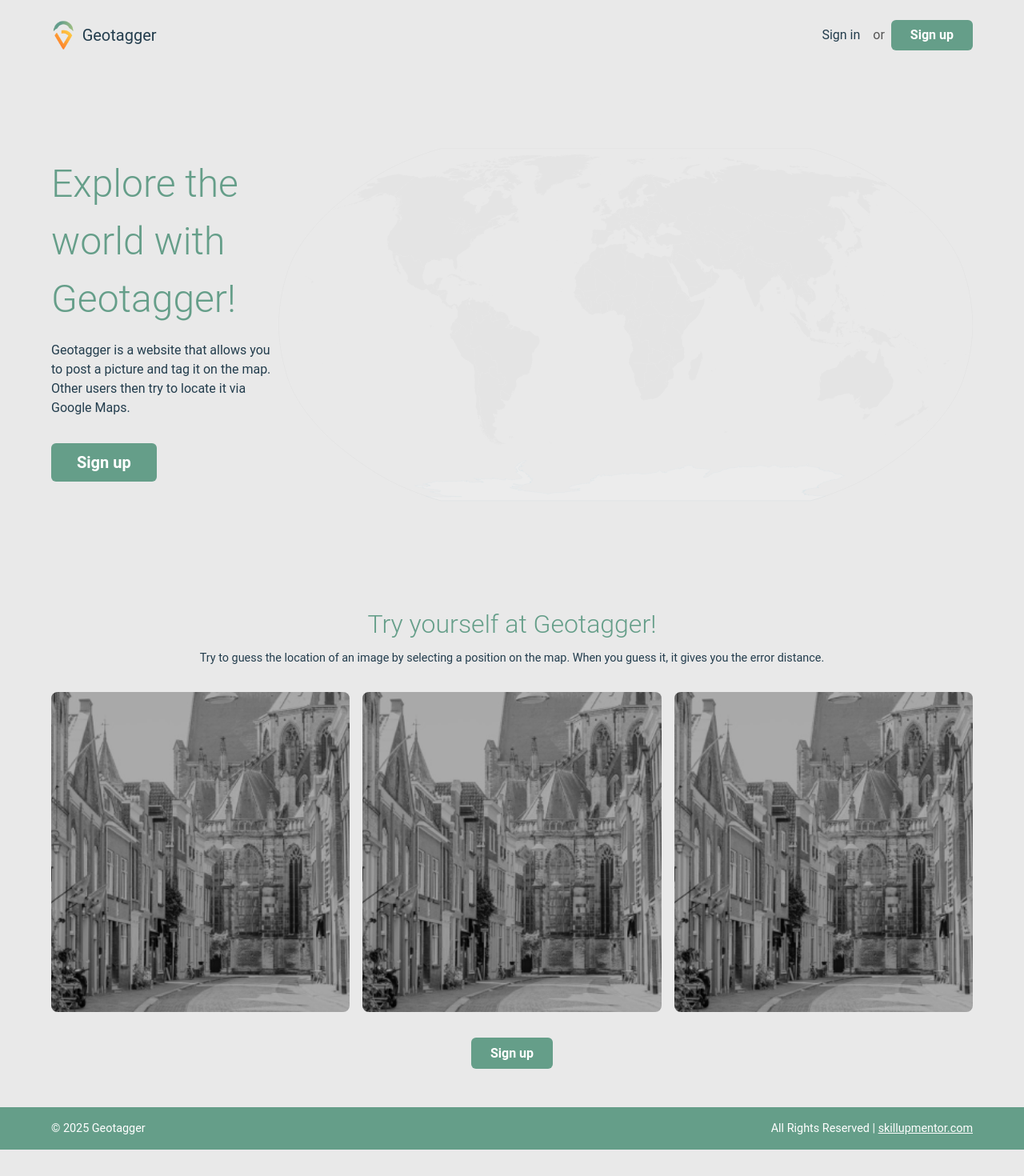
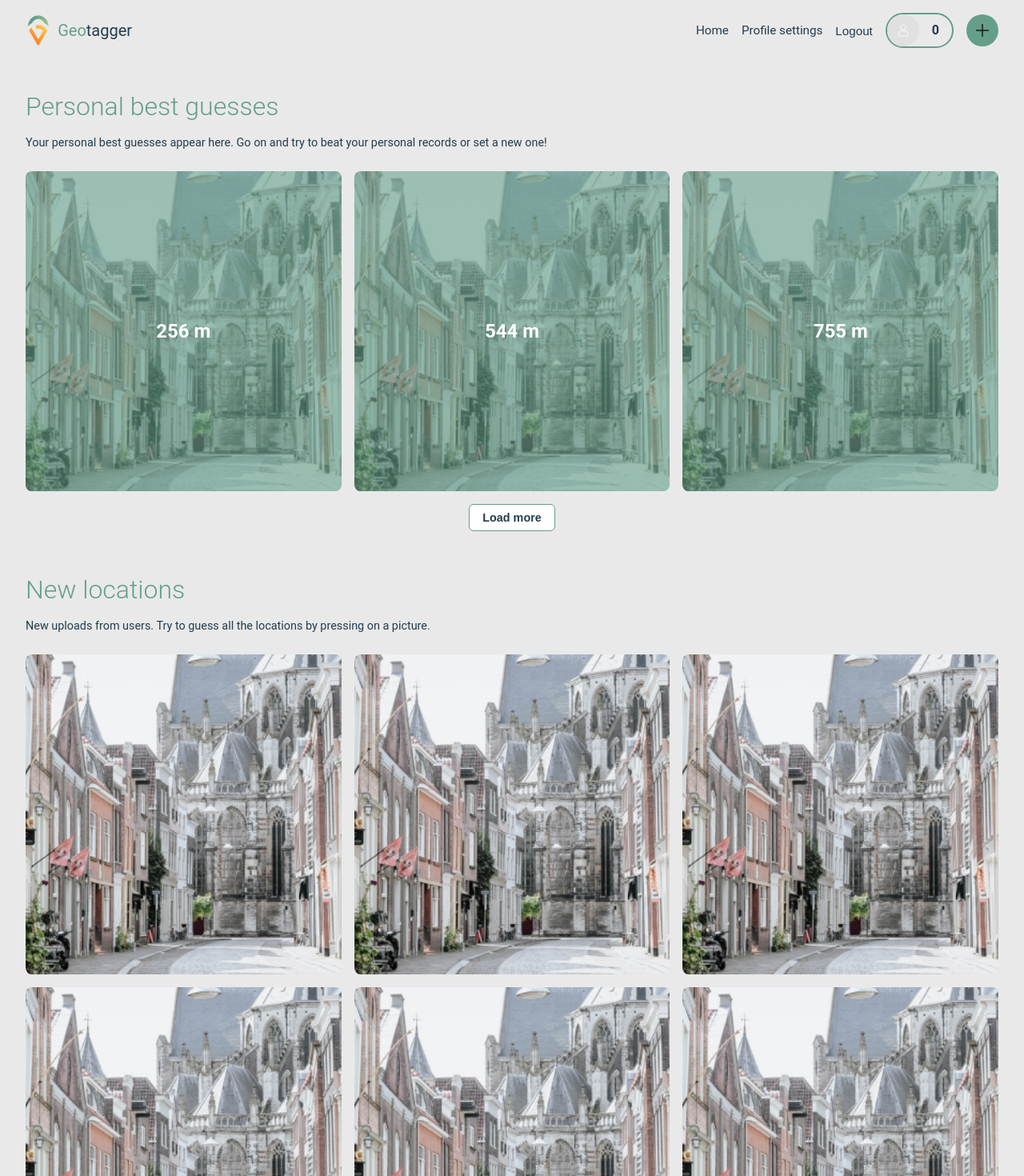
Before and after one commit to medenijazbec/geotagger-frontend, a React (Vite) app: page /home in a window 1280 px wide. Before the commit this address led to /. Shown: the top 1470 px of the page at 80% size. Before the commit the page ends 1437 px from the top, so only its background shows below. Built offline with nearby package versions, Linux system fonts and the light colour scheme; no server answers; sample sign-in values are in the browser's storage; the HTML template or start-up script is replaced by a standard one.

Commit message:
addedhome page

```diff
--- a/src/App.tsx
+++ b/src/App.tsx
@@ -11,7 +11,7 @@ import {
 import LandingPage from './components/landingPage/landingPage';
 import SigninPage  from './components/singInPage/signInPage';
 import SingupPage  from './components/signUpPage/singUpPage';
-
+import HomePage from './components/homePage/homePage';
 import ProfilePage       from './components/ProfilePage';
 
 // auth guard
@@ -26,7 +26,15 @@ export function App() {
         <Route path="/signin"             element={<SigninPage />} />
         <Route path="/signup"             element={<SingupPage />} />
 
-
+      {/* Authenticated “home” */}
+             <Route
+              path="/home"
+              element={
+                <RequireAuth>
+                  <HomePage />
+                </RequireAuth>
+              }
+            />
         {/* Protected */}
         <Route
           path="/profile"
--- /dev/null
+++ b/src/components/homePage/homePage.tsx
@@ -0,0 +1,216 @@
+/* ──────────────────────────────────────────────────────────
+   Fully typed – no TS errors
+   ────────────────────────────────────────────────────────── */
+
+import React, { useEffect, useState } from 'react';
+import { Link, useNavigate } from 'react-router-dom';
+import styles from './home.module.css';
+import { API_BASE } from '../../config';
+
+/* ── assets ─────────────────────────────────────────────── */
+import gradientLogo      from '../../assets/logo_gradient.png';
+import avatarPlaceholder from '../../assets/profile_white.png';
+import plusIcon          from '../../assets/plus.png';
+import placeholder1      from '../../assets/placeholder_places1.png';
+import placeholder2      from '../../assets/placeholder_places2.png';
+import placeholder3      from '../../assets/placeholder_places3.png';
+
+const PLACEHOLDERS = [placeholder1, placeholder2, placeholder3];
+
+/* ── API DTOs ───────────────────────────────────────────── */
+interface BestGuessDto {
+  distanceMeters: number;
+  imageUrl?: string;
+}
+interface LocationDto {
+  locationId: number;
+  imageUrl: string;
+}
+
+/* ── helpers ────────────────────────────────────────────── */
+const authHeader = (): HeadersInit => {
+  const token = localStorage.getItem('token');
+  return token ? { Authorization: `Bearer ${token}` } : {};
+};
+
+const HomePage: React.FC = () => {
+  const nav = useNavigate();
+
+  /* state */
+  const [points,       setPoints]       = useState<number>(0);
+  const [bestGuesses,  setBestGuesses]  = useState<BestGuessDto[]>([]);
+  const [newLocations, setNewLocations] = useState<LocationDto[]>([]);
+  const [page,         setPage]         = useState(1);
+
+  /* first load */
+  useEffect(() => {
+    (async () => {
+      try {
+        /* profile / points */
+        const p = await fetch(`${API_BASE}/api/Profile`, {
+          headers: authHeader(),
+        });
+        if (p.ok) {
+          const { points } = await p.json();
+          setPoints(points ?? 0);
+        }
+
+        /* best three guesses */
+        const g = await fetch(
+          `${API_BASE}/api/Guesses/personal-best?page=1&pageSize=3`,
+          { headers: authHeader() }
+        );
+        if (g.ok) setBestGuesses(await g.json());
+
+        /* first batch of locations */
+        loadLocations(1);
+      } catch {
+        /* ignore – placeholders will show */
+      }
+    })();
+    // eslint-disable-next-line react-hooks/exhaustive-deps
+  }, []);
+
+  const loadLocations = async (p: number) => {
+    try {
+      const r = await fetch(
+        `${API_BASE}/api/Locations?page=${p}&pageSize=9`,
+        { headers: authHeader() }
+      );
+      if (r.ok) {
+        const rows: LocationDto[] = await r.json();
+        setNewLocations((prev) => [...prev, ...rows]);
+      }
+    } catch {/* ignore */}
+  };
+
+  /* ui handlers */
+  const handleLoadMoreLocations = () => {
+    const next = page + 1;
+    setPage(next);
+    loadLocations(next);
+  };
+  const handleLogout       = () => { localStorage.removeItem('token'); nav('/signin'); };
+  const handleAddLocation  = () => nav('/add-location');
+
+  /* render helpers */
+  const bestCards = bestGuesses.length
+    ? bestGuesses
+    : [256, 544, 755].map((d, i) => ({
+        distanceMeters: d,
+        imageUrl: PLACEHOLDERS[i % 3],
+      }));
+
+  const locationCards = newLocations.length
+    ? newLocations
+    : Array.from({ length: 9 }, (_, i) => ({
+        /* negative id so it never matches a real one */
+        locationId: -i - 1,
+        imageUrl: PLACEHOLDERS[i % 3],
+      }));
+
+  /* ── JSX ── */
+  return (
+    <div className={styles.home}>
+      {/* ── TOP BAR ───────────────────────────────────── */}
+      <header className={styles.topbar}>
+        <div className={styles.topbar__left}>
+          <img src={gradientLogo} alt="Geotagger" className={styles.logo__icon}/>
+          <span className={styles.logo__text}>
+            <span className={styles['logo__text--primary']}>Geo</span>tagger
+          </span>
+        </div>
+
+        <nav className={styles.topbar__nav}>
+          <Link to="/home"    className={styles.topbar__link}>Home</Link>
+          <Link to="/profile" className={styles.topbar__link}>Profile settings</Link>
+            <button
+            onClick={handleLogout}
+            className={styles.topbar__link}
+            style={{ background: 'none', border: 'none', padding: 0, cursor: 'pointer' }}
+            >
+            Logout
+            </button>
+
+          <div className={styles.topbar__points}>
+            <div className={styles.points__avatar}>
+              <img src={avatarPlaceholder} alt="Avatar" className={styles.points__icon}/>
+            </div>
+            <span className={styles.points__value}>{points}</span>
+          </div>
+
+          <button onClick={handleAddLocation} className={`${styles.btn} ${styles['btn--icon']}`}>
+            <img src={plusIcon} alt="Add"/>
+          </button>
+        </nav>
+      </header>
+
+      {/* ── MAIN ──────────────────────────────────────── */}
+      <main className={styles.main}>
+        {/* Personal best */}
+        <section className={styles.section}>
+          <h2 className={styles.section__title}>Personal best guesses</h2>
+          <p  className={styles.section__subtitle}>
+            Your personal best guesses appear here. Go on and try to beat your personal records or set a new one!
+          </p>
+
+          <div className={`${styles.cards} ${styles['cards--best']}`}>
+            {bestCards.map((g, i) => (
+              <div
+                key={i}
+                className={styles.card}
+                style={{ backgroundImage: `url(${g.imageUrl})` }}
+              >
+                <span className={styles.card__label}>{g.distanceMeters} m</span>
+              </div>
+            ))}
+          </div>
+
+          {/* left for future paging */}
+          <button className={`${styles.btn} ${styles['btn--outline']} ${styles.section__btn}`}>
+            Load more
+          </button>
+        </section>
+
+        {/* New locations */}
+        <section className={styles.section}>
+          <h2 className={styles.section__title}>New locations</h2>
+          <p  className={styles.section__subtitle}>
+            New uploads from users. Try to guess all the locations by pressing on a picture.
+          </p>
+
+          <div className={`${styles.cards} ${styles['cards--grid']}`}>
+            {locationCards.map((loc) => (
+              <div
+                key={loc.locationId}
+                className={styles.card}
+                style={{ backgroundImage: `url(${loc.imageUrl})` }}
+                onClick={() => loc.locationId > 0 && nav(`/guess-location/${loc.locationId}`)}
+              />
+            ))}
+          </div>
+
+          <button
+            className={`${styles.btn} ${styles['btn--outline']} ${styles.section__btn}`}
+            onClick={handleLoadMoreLocations}
+          >
+            Load more
+          </button>
+        </section>
+      </main>
+
+      {/* ── FOOTER ────────────────────────────────────── */}
+      <footer className={styles.footer}>
+        <div className={styles.footer__left}>© 2025 Geotagger</div>
+        <div className={styles.footer__right}>
+          All Rights Reserved&nbsp;|&nbsp;
+          <a href="https://skillupmentor.com" target="_blank" rel="noopener noreferrer">
+            skillupmentor.com
+          </a>
+        </div>
+      </footer>
+    </div>
+  );
+};
+
+export default HomePage;
--- a/src/components/singInPage/signInPage.tsx
+++ b/src/components/singInPage/signInPage.tsx
@@ -1,16 +1,15 @@
+// src/components/singInPage/signInPage.tsx
 import React, { useState } from 'react';
 import { useNavigate, Link } from 'react-router-dom';
 import styles from './signin.module.css';
 import { API_BASE } from '../../config';
 
 // static asset imports
-import gradientLogo        from '../../assets/logo_gradient.png';
-import mapImage             from '../../assets/signinMap.png';
-import logoGradientWhite    from '../../assets/logo_gradient_white.png';
-import googleIcon           from '../../assets/google-icon.png';
-import facebookIcon         from '../../assets/facebook-icon.png';
-
-
+import gradientLogo       from '../../assets/logo_gradient.png';
+import mapImage           from '../../assets/signinMap.png';
+import logoGradientWhite  from '../../assets/logo_gradient_white.png';
+import googleIcon         from '../../assets/google-icon.png';
+import facebookIcon       from '../../assets/facebook-icon.png';
 
 interface LoginResponse {
   token?: string;
@@ -24,9 +23,9 @@ const SigninPage: React.FC = () => {
   const navigate = useNavigate();
 
   // form state
-  const [email, setEmail] = useState('');
+  const [email, setEmail]       = useState('');
   const [password, setPassword] = useState('');
-  const [msg, setMsg] = useState<Msg>(null);
+  const [msg, setMsg]           = useState<Msg>(null);
 
   // basic validation
   const isLoginValid =
@@ -36,13 +35,16 @@ const SigninPage: React.FC = () => {
   const handleLogin = async (e: React.FormEvent) => {
     e.preventDefault();
     setMsg(null);
+
     try {
       const resp = await fetch(`${API_BASE}/api/Auth/login`, {
         method: 'POST',
         headers: { 'Content-Type': 'application/json' },
         body: JSON.stringify({ email, password }),
       });
+
       const data: LoginResponse = await resp.json();
+
       if (!resp.ok || !data.token) {
         setMsg({
           type: 'error',
@@ -50,9 +52,12 @@ const SigninPage: React.FC = () => {
         });
         return;
       }
-      localStorage.setItem('token', data.token!);
+
+      localStorage.setItem('token', data.token);
       setMsg({ type: 'success', text: 'Login successful! Redirecting…' });
-      setTimeout(() => navigate('/', { replace: true }), 1500);
+
+      // redirect to /home instead of /
+      setTimeout(() => navigate('/home', { replace: true }), 1200);
     } catch {
       setMsg({ type: 'error', text: 'Network error. Please try again.' });
     }
@@ -83,7 +88,7 @@ const SigninPage: React.FC = () => {
         <form className={styles['signup__form']} onSubmit={handleLogin}>
           <h1 className={styles['signup__title']}>Sign in</h1>
           <p className={styles['signup__subtitle']}>
-            Welcome back to Geotagger. We are glad that you are back.
+            Welcome back to Geotagger. We are glad that you are here.
           </p>
 
           {msg && (
@@ -103,7 +108,6 @@ const SigninPage: React.FC = () => {
             <input
               type="email"
               id="email"
-              name="email"
               placeholder="example@geotagger.com"
               required
               value={email}
@@ -117,7 +121,6 @@ const SigninPage: React.FC = () => {
               <input
                 type="password"
                 id="password"
-                name="password"
                 placeholder="•••••••••••••••"
                 required
                 value={password}
@@ -140,11 +143,7 @@ const SigninPage: React.FC = () => {
             className={`${styles.btn} ${styles['btn--outline']} ${styles['btn--full']} ${styles.social} ${styles['social--google']}`}
             onClick={handleGoogle}
           >
-            <img
-              src={googleIcon}
-              alt=""
-              className={styles.social__icon}
-            />
+            <img src={googleIcon} alt="" className={styles.social__icon} />
             Sign in with Google
           </button>
 
@@ -153,11 +152,7 @@ const SigninPage: React.FC = () => {
             className={`${styles.btn} ${styles['btn--outline']} ${styles['btn--full']} ${styles.social} ${styles['social--facebook']}`}
             onClick={handleFacebook}
           >
-            <img
-              src={facebookIcon}
-              alt=""
-              className={styles.social__icon}
-            />
+            <img src={facebookIcon} alt="" className={styles.social__icon} />
             Sign in with Facebook
           </button>
 
```
